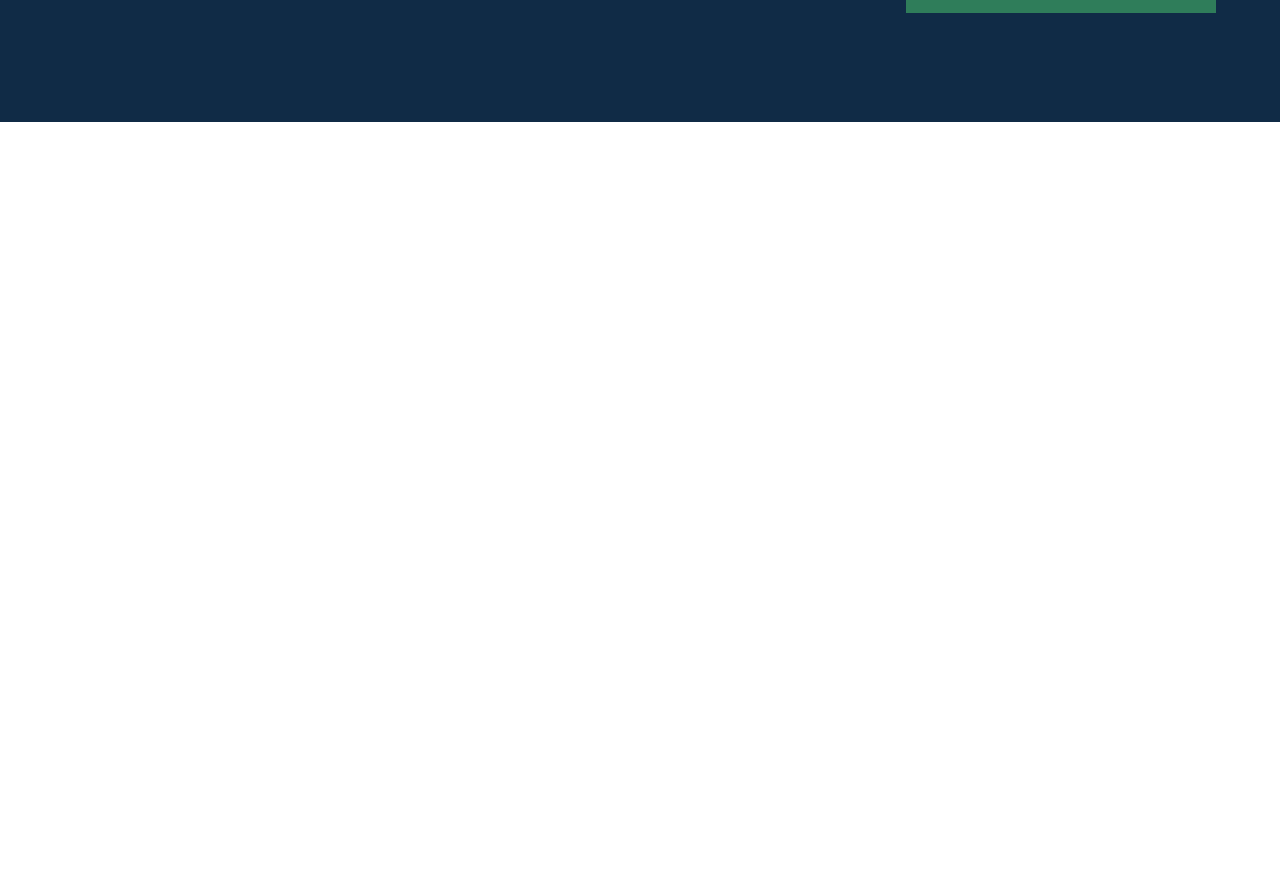
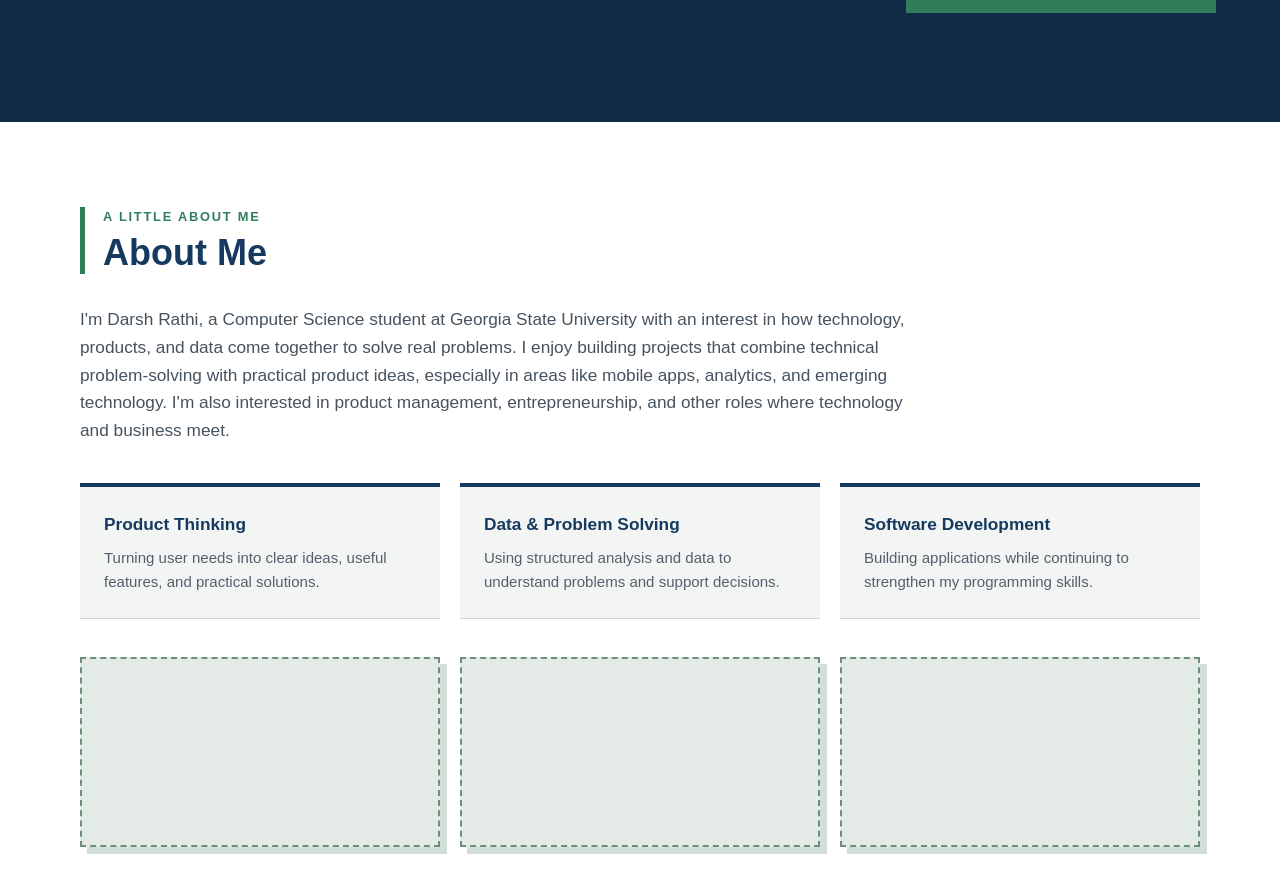
Before and after one commit to drat-git/personal_homepage, a plain HTML site: page index.html in a window 1280 px wide. Shown: the part 551-1444 px from the top of the page. Before the commit the page ends 800 px from the top, so only its background shows below. Drawn offline with Linux system fonts and the light colour scheme.

Commit message:
About Me

```diff
--- a/index.html
+++ b/index.html
@@ -43,6 +43,49 @@
                 </div>
             </div>
         </section>
+
+        <!-- About Me -->
+        <section id="about" class="page-section about-section">
+            <div class="section-wrap">
+                <div class="section-heading">
+                    <p class="section-label">A little about me</p>
+                    <h2>About Me</h2>
+                </div>
+
+                <p class="about-intro">
+                    I'm Darsh Rathi, a Computer Science student at Georgia State University with an
+                    interest in how technology, products, and data come together to solve real
+                    problems. I enjoy building projects that combine technical problem-solving with
+                    practical product ideas, especially in areas like mobile apps, analytics, and
+                    emerging technology. I'm also interested in product management, entrepreneurship,
+                    and other roles where technology and business meet.
+                </p>
+
+                <div class="skill-row">
+                    <article class="skill-block">
+                        <h3>Product Thinking</h3>
+                        <p>Turning user needs into clear ideas, useful features, and practical solutions.</p>
+                    </article>
+                    <article class="skill-block">
+                        <h3>Data &amp; Problem Solving</h3>
+                        <p>Using structured analysis and data to understand problems and support decisions.</p>
+                    </article>
+                    <article class="skill-block">
+                        <h3>Software Development</h3>
+                        <p>Building applications while continuing to strengthen my programming skills.</p>
+                    </article>
+                </div>
+
+                <div class="about-photo-row">
+                    <!-- Replace this box with the first About Me photo. -->
+                    <div class="about-photo-placeholder" aria-hidden="true"></div>
+                    <!-- Replace this box with the second About Me photo. -->
+                    <div class="about-photo-placeholder" aria-hidden="true"></div>
+                    <!-- Replace this box with the third About Me photo. -->
+                    <div class="about-photo-placeholder" aria-hidden="true"></div>
+                </div>
+            </div>
+        </section>
     </main>
 </body>
 </html>
--- a/styles.css
+++ b/styles.css
@@ -159,6 +159,90 @@ a {
     font-size: 0.9rem;
 }
 
+/* Shared section spacing and headings */
+.page-section {
+    padding: 85px 0;
+}
+
+.section-wrap {
+    width: 90%;
+    max-width: 1120px;
+    margin: 0 auto;
+}
+
+.section-heading {
+    margin-bottom: 32px;
+    padding-left: 18px;
+    border-left: 5px solid #2f7d5a;
+}
+
+.section-label {
+    margin: 0 0 4px;
+    color: #2f7d5a;
+    font-size: 0.8rem;
+    font-weight: bold;
+    letter-spacing: 0.14em;
+    text-transform: uppercase;
+}
+
+.section-heading h2 {
+    margin: 0;
+    color: #163a5f;
+    font-size: 2.25rem;
+    line-height: 1.2;
+}
+
+/* About Me */
+.about-section {
+    background-color: #ffffff;
+}
+
+.about-intro {
+    max-width: 850px;
+    margin: 0 0 38px;
+    color: #46535e;
+    font-size: 1.08rem;
+}
+
+.skill-row {
+    display: grid;
+    grid-template-columns: repeat(3, 1fr);
+    gap: 20px;
+}
+
+.skill-block {
+    padding: 24px;
+    background-color: #f3f5f4;
+    border-top: 4px solid #163a5f;
+    border-bottom: 1px solid #cbd5d0;
+}
+
+.skill-block h3 {
+    margin: 0 0 8px;
+    color: #163a5f;
+    font-size: 1.08rem;
+}
+
+.skill-block p {
+    margin: 0;
+    color: #52606b;
+    font-size: 0.94rem;
+}
+
+.about-photo-row {
+    margin-top: 38px;
+    display: grid;
+    grid-template-columns: repeat(3, 1fr);
+    gap: 20px;
+}
+
+.about-photo-placeholder {
+    min-height: 190px;
+    background-color: #e4ebe7;
+    border: 2px dashed #6c8f7c;
+    box-shadow: 7px 7px 0 #d2ded8;
+}
+
 @media (max-width: 760px) {
     .nav-wrap {
         align-items: flex-start;
@@ -190,4 +274,13 @@ a {
         height: 310px;
         max-width: 92%;
     }
+
+    .page-section {
+        padding: 65px 0;
+    }
+
+    .skill-row,
+    .about-photo-row {
+        grid-template-columns: 1fr;
+    }
 }
```
